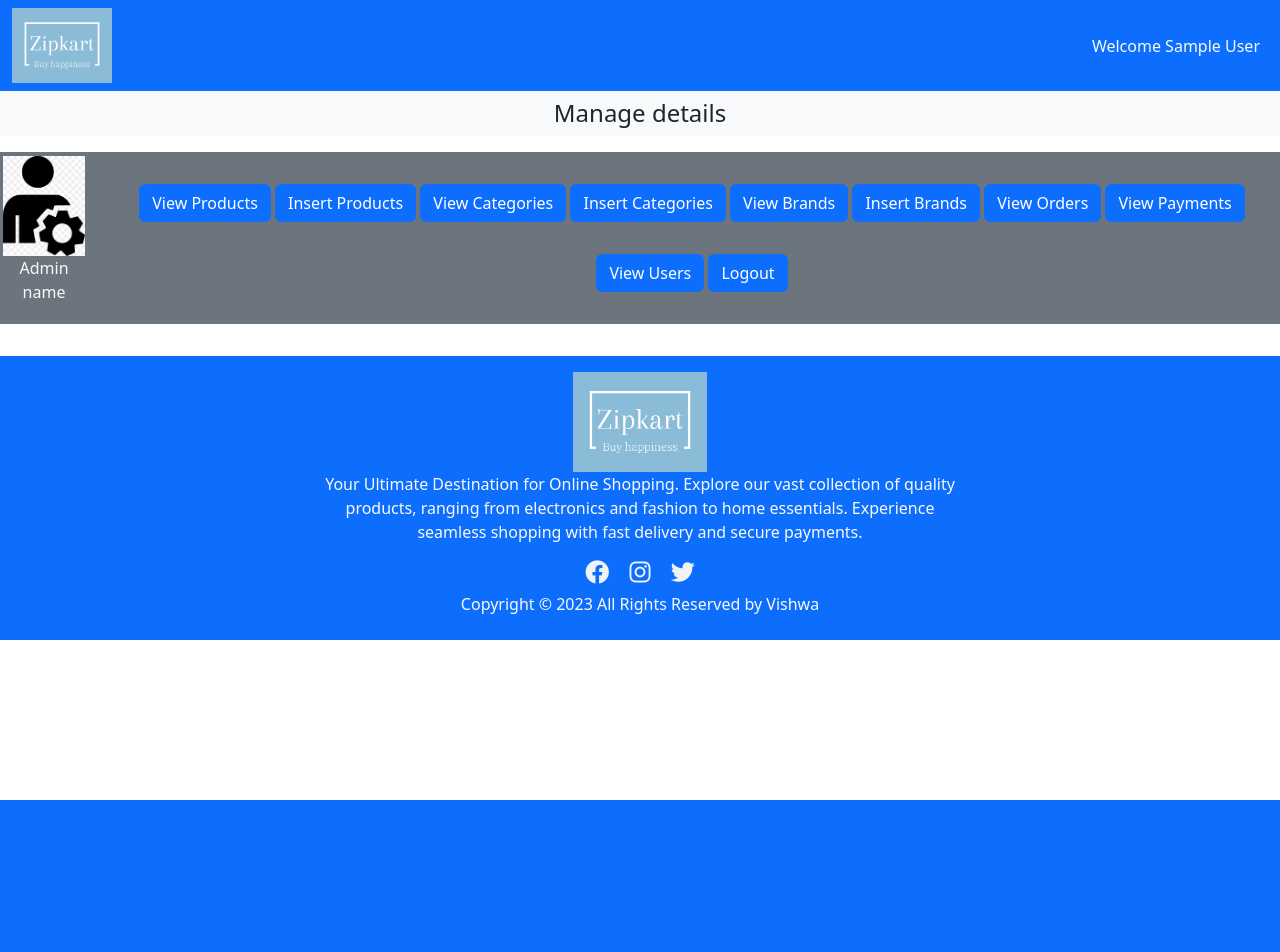
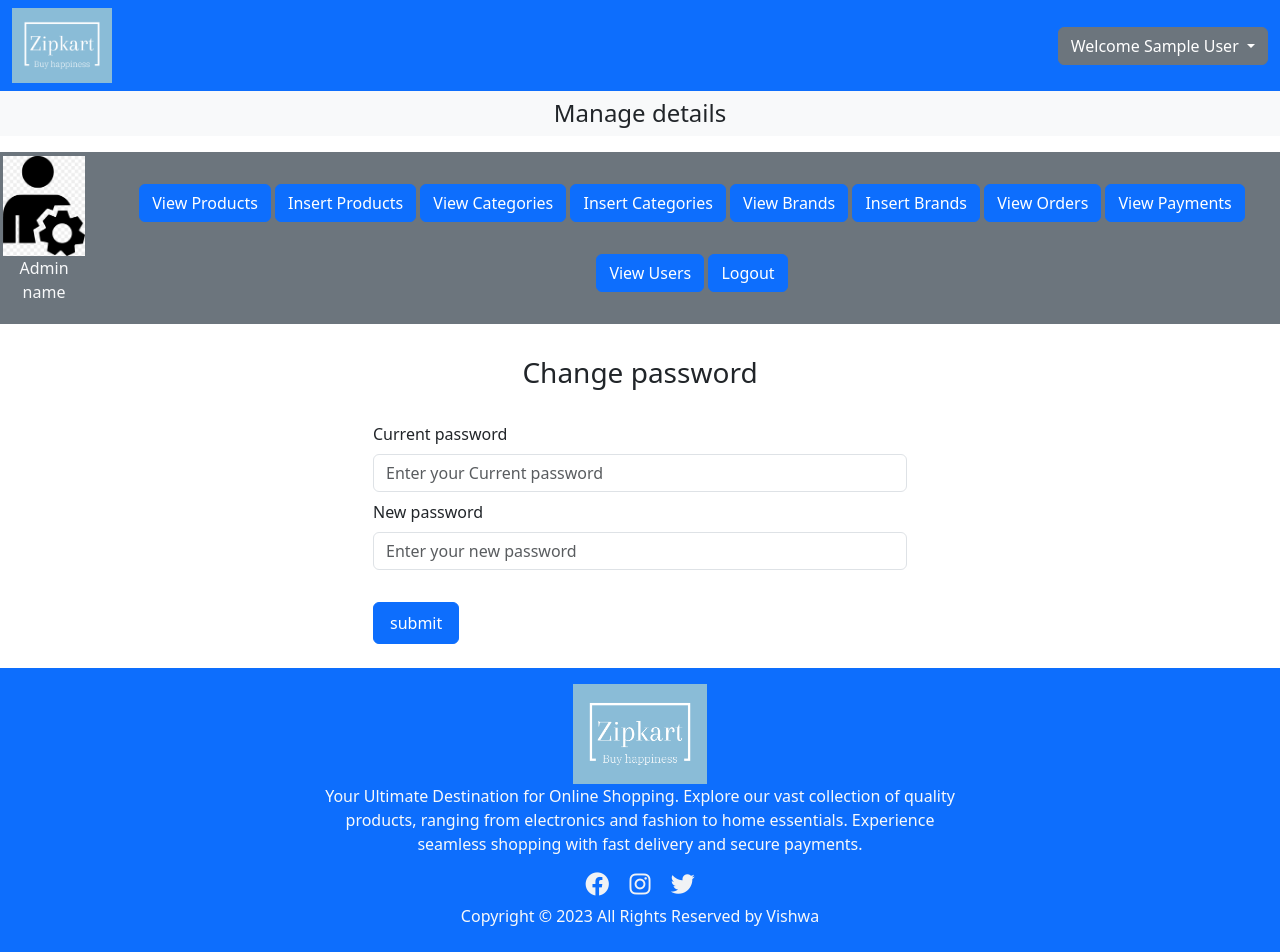
Before and after one commit to vishwa-s-a/zipkart, a PHP site: page /admin/index.php?change_password in a window 1280 px wide. Before the commit the page ends 800 px from the top, so only its background shows below. Run offline with PHP 8.4, Linux system fonts and the light colour scheme; the visitor is signed in with stand-in values (Sample User, id 1).

Commit message:
add features to admin section

```diff
--- a/admin/admin_login.php
+++ b/admin/admin_login.php
@@ -42,7 +42,6 @@ include('../functions/common_function.php');
 
                     <div class="form-outline mb-3">
                         <input type="submit" class="btn btn-primary" value="Login" name="admin_login">
-                        <p class="small fw-bold pt-2">Don't have an account? <a href="admin_registration.php" class="link-danger"> Register</a></p>
                     </div>
                 </form>
             </div>
--- /dev/null
+++ b/admin/change_password.php
@@ -0,0 +1,74 @@
+<?php
+//logic to check whether the admin is logged in or not to give him access of the admin dashboard
+if (!isset($_SESSION['admin_name']) && !isset($_SESSION['admin_email'])) {
+    echo "<script>window.open('admin_login.php','_self')</script>";
+}
+
+?>
+
+
+<body>
+<div class="container-fluid my-3">
+        <h3 class="text-center mb-4">
+            Change password
+        </h3>
+        <div class="row d-flex align-items-center justify-content-center">
+            <div class="col-lg-12 col-xl-6">
+                <form action="" method="post" enctype="multipart/form-data">
+                    <!-- current password -->
+                    <div class="form-outline my-2">
+                        <label for="old_password" class="form-label">Current password</label>
+                        <input type="password" id="old_password" class="form-control" name="old_password"
+                            placeholder="Enter your Current password" autocomplete="off" required="required" required>
+                    </div>
+
+                    <!-- new password -->
+                    <div class="form-outline my-2">
+                        <label for="new_password" class="form-label">New password</label>
+                        <input type="password" id="new_password" class="form-control" name="new_password"
+                            placeholder="Enter your new password" autocomplete="off" required="required" required>
+                    </div>
+                    <div class="mt-3 pt-3">
+                        <input type="submit" value="submit" class="btn btn-primary px-3 py-2" name="change_password">
+                    </div>
+
+                </form>
+
+            </div>
+
+
+        </div>
+    </div>
+</body>
+
+
+<?php
+if(isset($_POST['change_password']))
+{
+    $entered_password=$_POST['old_password'];
+    $new_password=$_POST['new_password'];
+
+    $admin_email = $_SESSION['admin_email'];
+    $admin_query = "select * from `admin_table` where admin_email='$admin_email'";
+    $admin_query_result = mysqli_query($con, $admin_query);
+    $admin_data = mysqli_fetch_assoc($admin_query_result);
+
+    $admin_id=$admin_data['admin_id'];
+    $admin_password=$admin_data['admin_password'];
+
+    if(password_verify($entered_password,$admin_password))
+    {
+        $hash_password = password_hash($new_password, PASSWORD_DEFAULT);
+        //now the update query
+        $update_query = "update `admin_table` set admin_password='$hash_password' where admin_id=$admin_id";
+        $update_result = mysqli_query($con, $update_query);
+        if ($update_result) {
+            echo "<script>alert('Updated the password successfully')</script>";
+        }
+    }
+    else{
+        echo "<script>alert('Current password is wrong')</script>";
+    }
+}
+
+?>
--- a/admin/index.php
+++ b/admin/index.php
@@ -7,8 +7,7 @@ session_start();
 
 <?php
 //logic to check whether the admin is logged in or not to give him access of the admin dashboard
-if(!isset($_SESSION['admin_name'])  && !isset($_SESSION['admin_email']))
-{
+if (!isset($_SESSION['admin_name']) && !isset($_SESSION['admin_email'])) {
     echo "<script>window.open('admin_login.php','_self')</script>";
 }
 
@@ -53,19 +52,18 @@ if(!isset($_SESSION['admin_name'])  && !isset($_SESSION['admin_email']))
                 <img src="images/zipkart-logo.png" class="logo" alt="logo">
                 <nav class="navbar navbar-expand-lg ">
                     <ul class="navbar-nav ">
-                        <?php
-                        $name=$_SESSION['admin_name'];
-                        if (!isset($_SESSION['admin_name'])) {
-                            echo " <li class='nav-item'>
-                                <a class='nav-link text-light' href='#'>Welcome admin</a>
-                                </li>";
-                        } else {
-                            echo " <li class='nav-item'>
-                                    <a class='nav-link text-light' href='#'>Welcome $name</a>
-                                </li>";
-                        }
+                        <div class="dropdown">
+                            <button class="btn btn-secondary dropdown-toggle" type="button" data-bs-toggle="dropdown"
+                                aria-expanded="false">
+                                <?php $name = $_SESSION['admin_name'];echo "Welcome $name";?>
+                            </button>
+                            <ul class="dropdown-menu">
+                                <li><a class="dropdown-item" href="admin_registration.php">Add Admin</a></li>
+                                <li><a class="dropdown-item" href="index.php?view_admin">View Admins </a></li>
+                                <li><a class="dropdown-item" href="index.php?change_password">Change Password </a></li>
+                            </ul>
+                        </div>
 
-                        ?>
                     </ul>
                 </nav>
             </div>
@@ -101,7 +99,8 @@ if(!isset($_SESSION['admin_name'])  && !isset($_SESSION['admin_email']))
                             Payments</a></button>
                     <button class="btn btn-primary"><a href="index.php?view_users" class="nav-link ">View
                             Users</a></button>
-                    <button class="btn btn-primary my-3"><a href="admin_logout.php" class="nav-link ">Logout</a></button>
+                    <button class="btn btn-primary my-3"><a href="admin_logout.php"
+                            class="nav-link ">Logout</a></button>
                 </div>
             </div>
         </div>
@@ -162,6 +161,15 @@ if(!isset($_SESSION['admin_name'])  && !isset($_SESSION['admin_email']))
             if (isset($_GET['delete_user'])) {
                 include('delete_user.php');
             }
+            if (isset($_GET['view_admin'])) {
+                include('view_admin.php');
+            }
+            if (isset($_GET['delete_admin'])) {
+                include('delete_admin.php');
+            }
+            if (isset($_GET['change_password'])) {
+                include('change_password.php');
+            }
             ?>
 
         </div>
```
Also changed, not shown: admin/admin_registration.php (+10 -4 lines), admin/delete_admin.php (added, +24 -0 lines), admin/view_admin.php (added, +62 -0 lines).
